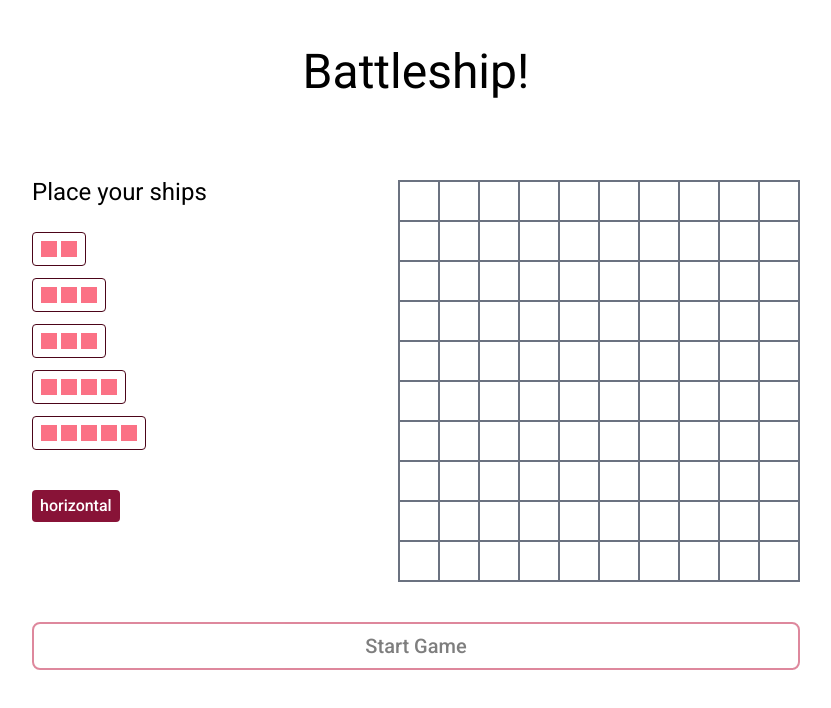
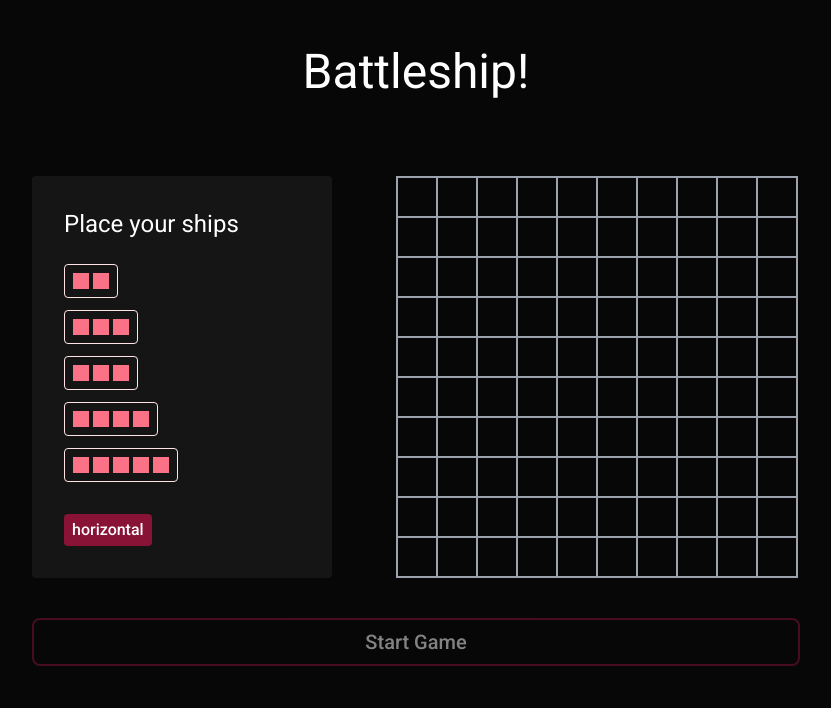
Before and after one commit to marcin10lw/battleship, a React (Vite) app: page / in a window 1280 px wide. Shown: the top 708 px of the page, without its empty margins (224-1055 px from the left). Built offline with nearby package versions, Linux system fonts and the light colour scheme.

Commit message:
adjusted general styles

```diff
--- a/src/components/Board.tsx
+++ b/src/components/Board.tsx
@@ -11,11 +11,15 @@ type BoardProps = {
 const Board = ({ squares, onClick, owner, isGameBoard, points }: BoardProps) => {
   return (
     <div>
-      <h2 className="mb-1 text-center text-2xl font-medium uppercase text-zinc-700">
-        {isGameBoard && points && `${owner}: ${points[owner]}`}
-      </h2>
+      {isGameBoard && points && (
+        <h2 className="mb-2 text-center text-2xl font-medium uppercase text-zinc-300">
+          <span>
+            {owner}: <span className="font-bold text-white">{points[owner]}</span>
+          </span>
+        </h2>
+      )}
 
-      <div className="grid grid-rows-[repeat(10,_35px)] border border-solid border-gray-500 lg:grid-rows-[repeat(10,_40px)]">
+      <div className="grid w-fit grid-rows-[repeat(10,_35px)] border border-solid border-gray-400 lg:grid-rows-[repeat(10,_40px)]">
         {squares.map((row, rowIndex) => (
           <div
             key={rowIndex}
@@ -41,7 +45,7 @@ const Board = ({ squares, onClick, owner, isGameBoard, points }: BoardProps) =>
               return (
                 <div
                   onClick={onClick ? () => onClick(rowIndex, colIndex) : undefined}
-                  className={`cursor-pointer border border-gray-500 ${
+                  className={`cursor-pointer border border-gray-400 ${
                     owner === 'player' ? squareStyle : square === 'ship' ? '' : squareStyle
                   }`}
                   key={colIndex}
--- a/src/components/SelectShip.tsx
+++ b/src/components/SelectShip.tsx
@@ -9,7 +9,10 @@ type SelectShipProps = {
 const SelectShip = ({ remainingShips, selectedShip, selectShip }: SelectShipProps) => {
   return (
     <div>
-      <h2 className="text-center text-2xl lg:text-start">Place your ships</h2>
+      <h2 className="text-center text-2xl lg:text-start">
+        {remainingShips.length === 0 ? 'Start the game' : 'Place your ships'}
+      </h2>
+      {remainingShips.length > 0 && (
         <ul className="mt-6 flex flex-wrap justify-center gap-3 lg:flex-col">
           {remainingShips.map((ship) => {
             const isActive = selectedShip === ship;
@@ -18,7 +21,7 @@ const SelectShip = ({ remainingShips, selectedShip, selectShip }: SelectShipProp
             return (
               <li key={ship.name}>
                 <button
-                className={`flex gap-1 rounded border border-rose-950 p-2  ${
+                  className={`flex gap-1 rounded border border-rose-100 p-2  ${
                     isActive ? 'border-green-700 bg-rose-200 opacity-70' : ''
                   }`}
                   onClick={() => selectShip(ship)}
@@ -31,6 +34,7 @@ const SelectShip = ({ remainingShips, selectedShip, selectShip }: SelectShipProp
             );
           })}
         </ul>
+      )}
     </div>
   );
 };
--- a/src/components/SelectShips.tsx
+++ b/src/components/SelectShips.tsx
@@ -87,9 +87,9 @@ const SelectShips = ({
   };
 
   return (
-    <section className="mx-auto max-w-[400px] py-12 lg:max-w-3xl lg:py-20">
-      <div className="flex flex-col items-center justify-between gap-12 lg:flex-row lg:items-start lg:gap-16">
-        <div>
+    <section className="mx-auto max-w-[350px] py-12 lg:max-w-3xl lg:py-20">
+      <div className="grid items-center justify-between gap-12 lg:grid-cols-[300px,_1fr] lg:items-start lg:gap-16">
+        <div className="h-full rounded bg-[hsl(0deg_0%_58.58%_/_10%)] px-4 py-6 lg:relative lg:p-8">
           <SelectShip
             remainingShips={remainingPlayerShips}
             selectedShip={selectedShip}
@@ -97,7 +97,7 @@ const SelectShips = ({
           />
           {!canStartGame && (
             <button
-              className="mx-auto mt-7 block rounded bg-rose-900 px-2 py-1 font-medium text-white lg:mx-0 lg:mt-10"
+              className="mx-auto mt-7 block rounded bg-rose-900 px-2 py-1 font-medium text-white lg:absolute lg:bottom-8 lg:mx-0 lg:mt-0"
               onClick={() =>
                 setOrientation((orientation) => {
                   if (orientation === 'horizontal') {
@@ -118,7 +118,7 @@ const SelectShips = ({
       <button
         onClick={startGame}
         disabled={!canStartGame}
-        className="mt-10 block w-full cursor-pointer rounded-lg border-2 border-rose-700 py-2 text-xl font-medium transition-colors duration-200 hover:bg-rose-700 hover:text-white disabled:pointer-events-none disabled:opacity-50"
+        className="mt-10 block w-full cursor-pointer rounded-lg border-2 border-rose-900 py-2 text-xl font-medium transition-colors duration-200 hover:bg-rose-900 hover:text-white disabled:pointer-events-none disabled:opacity-50"
       >
         Start Game
       </button>
--- a/src/index.css
+++ b/src/index.css
@@ -14,7 +14,8 @@ html {
 
 body {
   font-family: 'Roboto', sans-serif;
-  /* background: no-repeat center / cover url('./assets/images/battleship.jpg'); */
+  background-color: #070707;
+  color: white;
 }
 
 svg {
```
Also changed, not shown: src/assets/images/battleship.jpg (deleted). Lines whose indentation alone changed are shown as unchanged.
